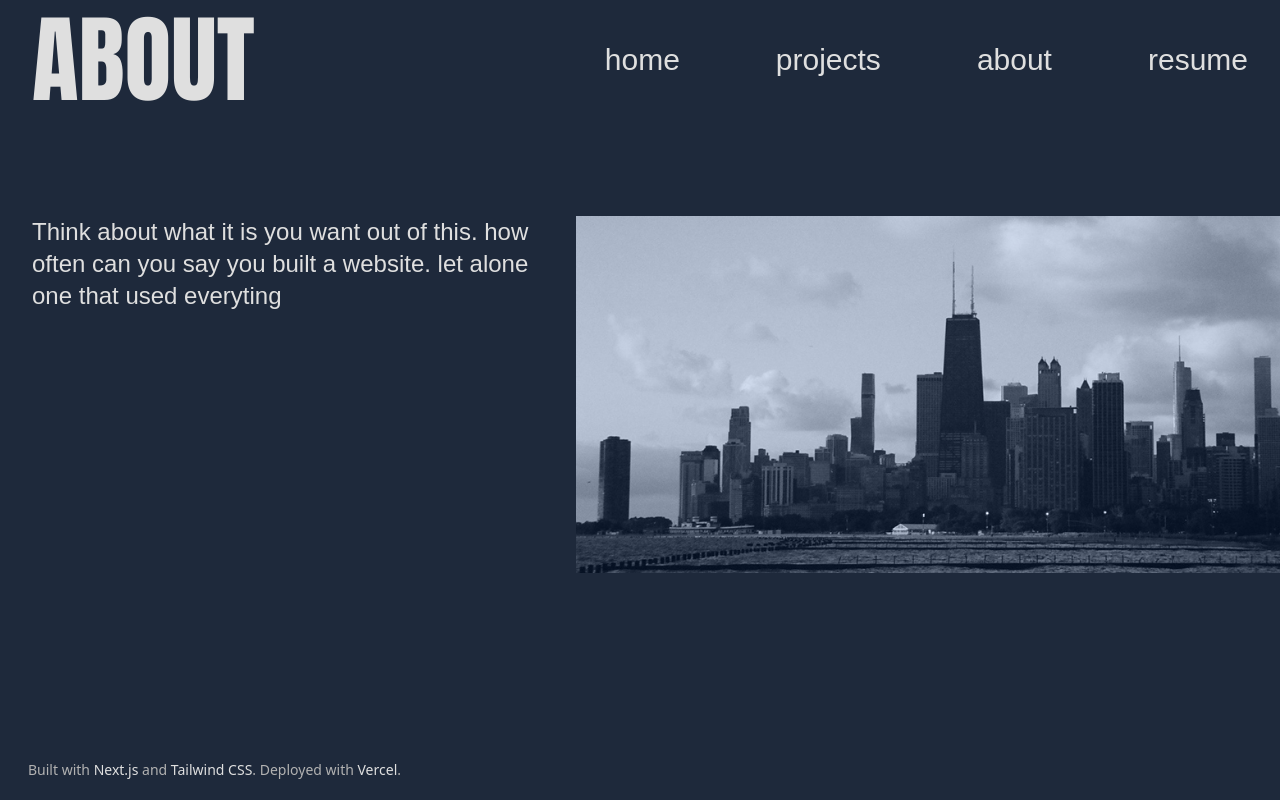
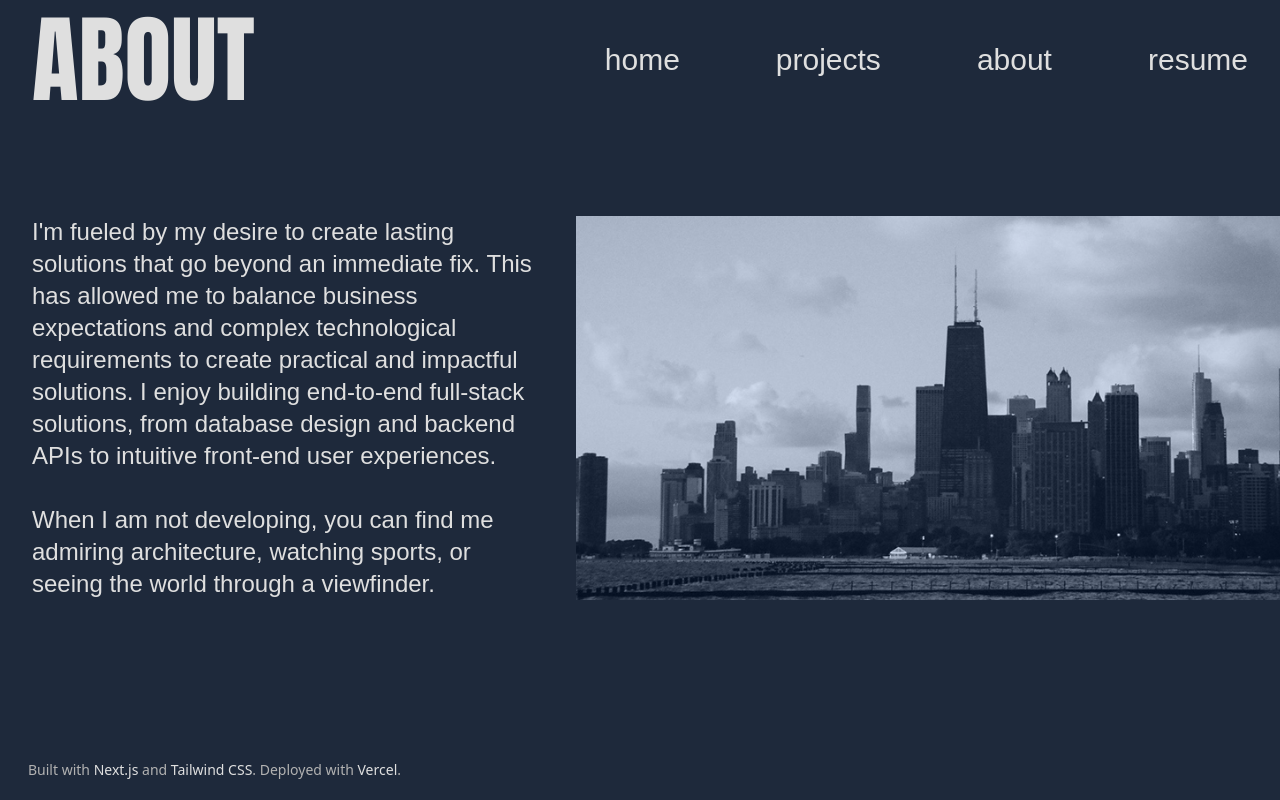
Before and after one commit to sflores11/portfolio-sf, a React (Create React App) app: page /about in a window 1280 px wide. Built offline with nearby package versions, Linux system fonts and the light colour scheme.

Commit message:
improves about description

```diff
--- a/src/pages/About.tsx
+++ b/src/pages/About.tsx
@@ -22,12 +22,16 @@ export default function About() {
                             About description
                         </h2>
                         <p className="font-arial text-[#DFDFDF] mr-3 sm:text-base md:text-lg lg:text-[22px] xl:text-2xl 2xl:text-3xl text-[32px] leading-snug">
-                        Think about what it is you want out of this. how often can you say you built a website. let alone one that used everyting
+                            I'm fueled by my desire to create lasting solutions that go beyond an immediate fix. This has allowed me to balance business expectations and complex technological requirements to create practical and impactful solutions.
+                            I enjoy building end-to-end full-stack solutions, from database design and backend APIs to intuitive front-end user experiences.
+                            <br/>
+                            <br/>
+                            When I am not developing, you can find me admiring architecture, watching sports, or seeing the world through a viewfinder.
                         </p>
                     </div>
                     <div className="sm:w-[55%] overflow-hidden items-end">
                         <img
-                            className="w-full h-full object-fit object-bottom mix-blend-luminosity"
+                            className="w-full h-full object-cover object-bottom mix-blend-luminosity"
                             src="/images/chicago-skyline.jpg"
                             alt="Chicago skyline at sunrise"
                         />
@@ -38,7 +42,11 @@ export default function About() {
                 <section className="sm:hidden">
                     <div className="max-w-96 ml-16 my-16 mr-8">
                         <p className="font-arial text-[#DFDFDF] text-2xl leading-snug">
-                            Think about what it is you want out of this. how often can you say you built a website. let alone one that used everyting
+                            I'm fueled by my desire to create lasting solutions that go beyond an immediate fix. This has allowed me to balance business expectations and complex technological requirements to create practical and impactful solutions.
+                            I enjoy building end-to-end full-stack solutions, from database design and backend APIs to intuitive front-end user experiences.
+                            <br/>
+                            <br/>
+                            When I am not developing, you can find me admiring architecture, watching sports, or seeing the world through a viewfinder.
                         </p>
                     </div>
                     <div className="overflow-hidden">
--- a/src/pages/Home.tsx
+++ b/src/pages/Home.tsx
@@ -15,8 +15,8 @@ export default function Home () {
                     <BetterNav open={open} setOpen={setOpen} screen="home"/>
                 </nav>
                 <h1 className="sr-only">Sebastian Flores - Software Engineer</h1>
-                <p className="font-arial text-[#DFDFDF] text-[28px] leading-[30px] text-center">
-                    Software Engineer <br/> using code to make <br/> people's lives easier. <br/>
+                <p className="font-arial text-[#DFDFDF] text-[28px] mt-14 leading-[30px] text-center">
+                    software engineer<br /> hopeful architect <br/>aspiring photographer<br/>
                     <Link to="/projects" className="underline">view my projects</Link>
                 </p>
                 <div className="absolute  bottom-0 w-full" aria-hidden="true">
@@ -43,7 +43,7 @@ export default function Home () {
                     <NavBar screen="home"/>
 
                     <p className="font-arial text-[#DFDFDF] text-xl md:text-3xl lg:text-[36px] leading-snug text-right">
-                        Software Engineer <br /> who believes code should <br/> make people's lives easier. <br/> <Link to="/projects" className="underline">view my projects</Link>
+                        software engineer<br /> hopeful architect <br/>aspiring photographer<br/> <Link to="/projects" className="underline">view my projects</Link>
                     </p>
                 </main>
             </div>
```
